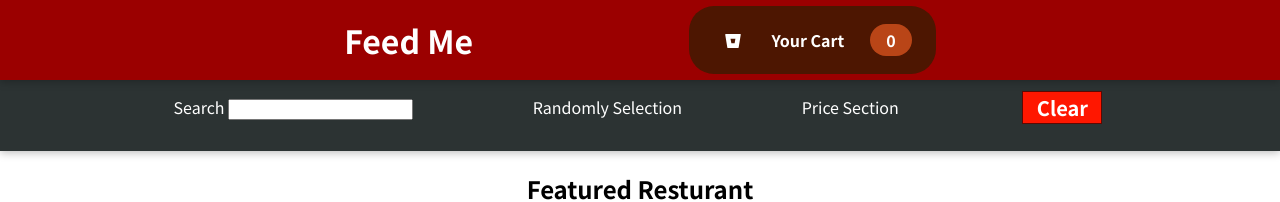
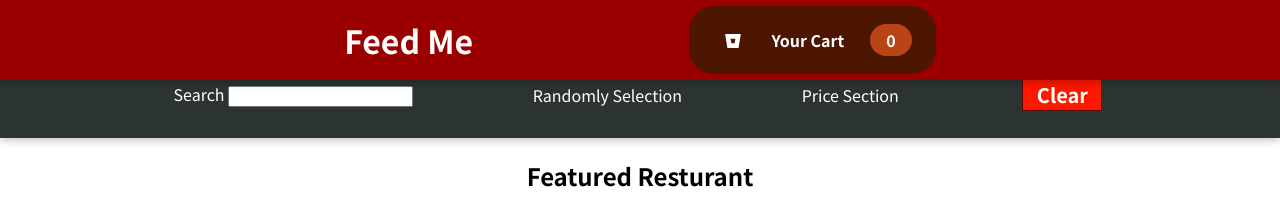
Before and after one commit to nsakibuvic/restuarant, a React (Create React App) app: page / in a window 1280 px wide. Shown: the top 202 px of the page. Built offline with nearby package versions, Linux system fonts and the light colour scheme.

Commit message:
mobile layout for sub header

```diff
--- a/src/components/Layout/Header.module.css
+++ b/src/components/Layout/Header.module.css
@@ -21,7 +21,7 @@
   display: flex;
   justify-content: space-evenly;
   align-items: center;
-  padding: 6% 5% 1%;
+  padding: 5% 5% 1%;
   box-shadow: 0 2px 8px rgba(0, 0, 0, 0.25);
   z-index: 20;
 }
```
